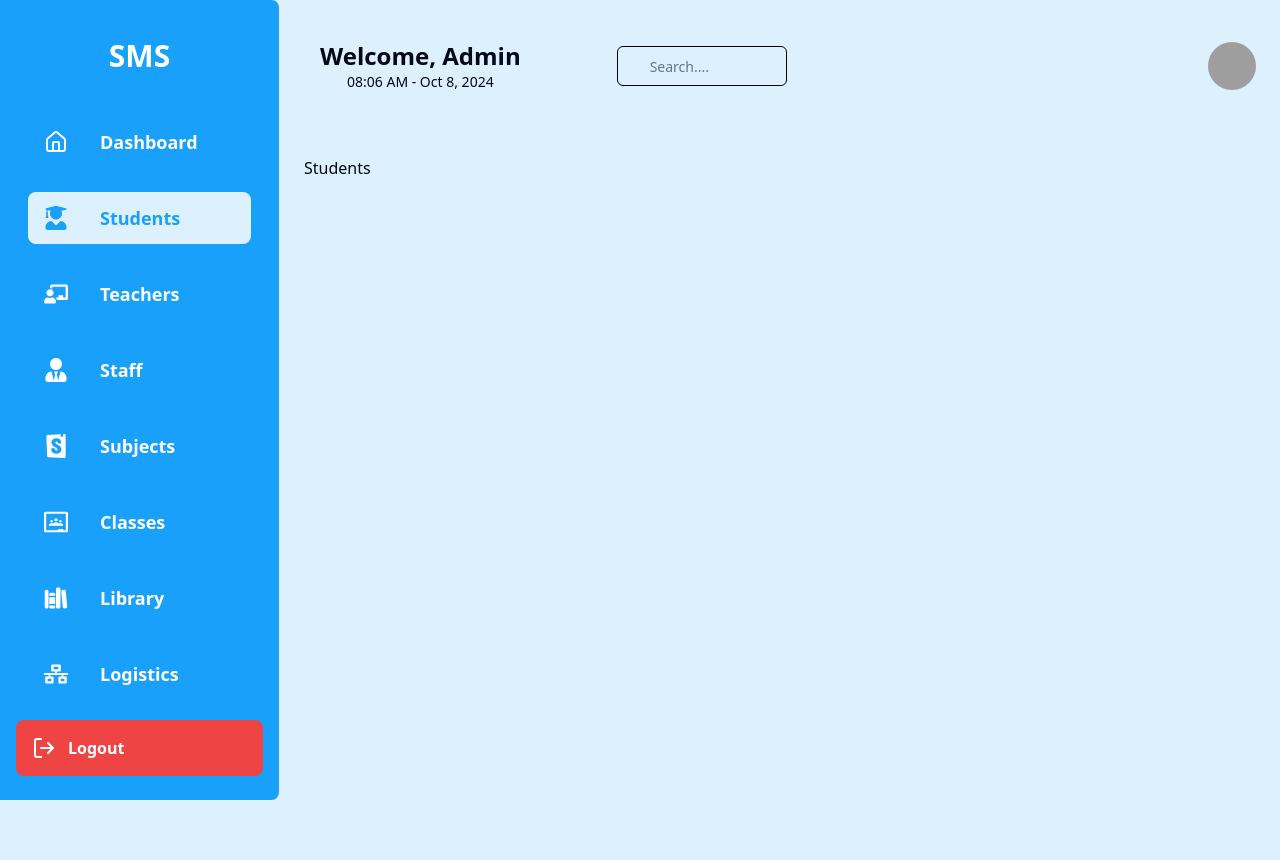
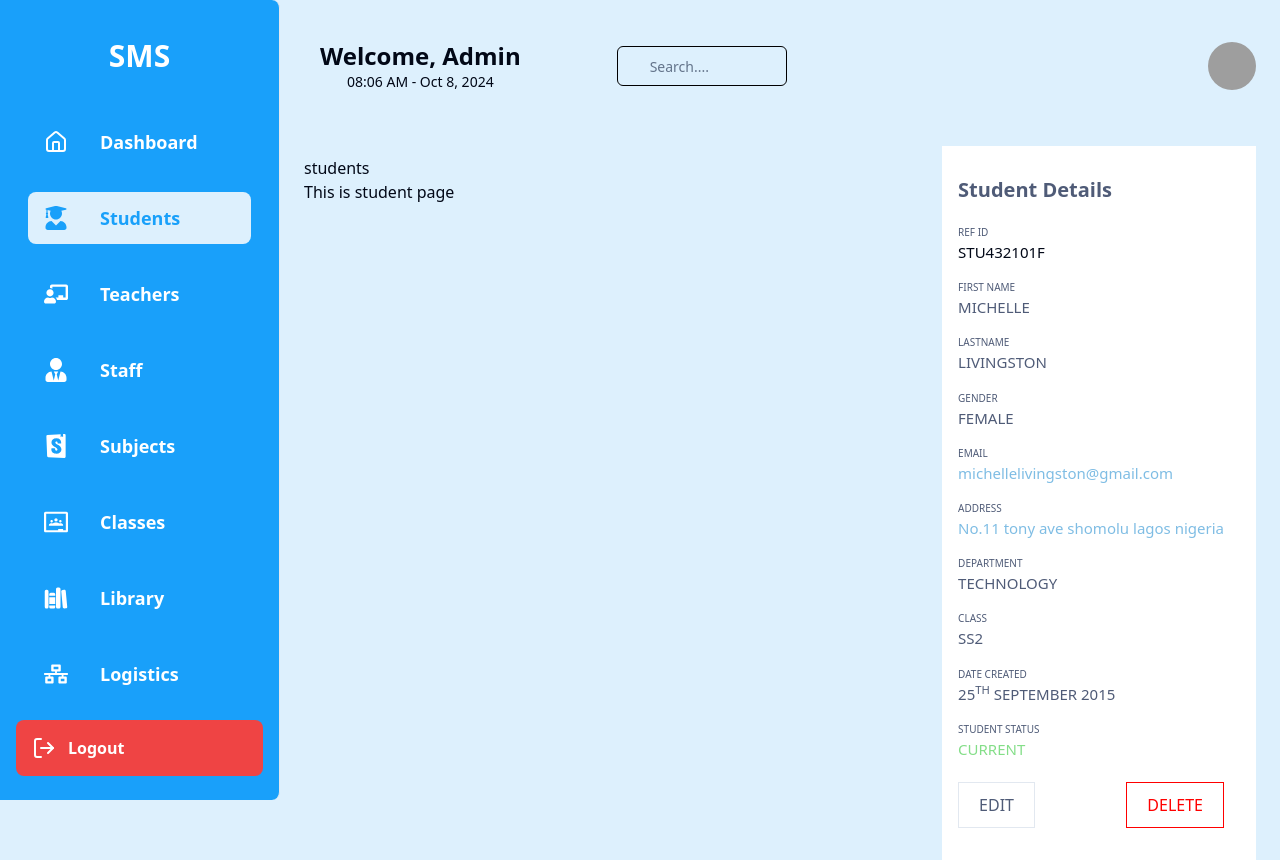
Before and after one commit to PanaceaSolution/Student-Management-System, a React (Vite) app in the folder Client/: page /students in a window 1280 px wide. Before the commit the page ends 800 px from the top, so only its background shows below. Built offline with nearby package versions, Linux system fonts and the light colour scheme; grey boxes are pictures that could not be loaded.

Commit message:
component:details-sidebar
detail sidebar of admin dashboard added

```diff
--- /dev/null
+++ b/Client/src/components/DetailSidebar.jsx
@@ -0,0 +1,91 @@
+import React from "react";
+
+const DetailSidebar = () => {
+  const infoClasses = "flex flex-col gap-[5px] my-5";
+  const infoParaClasses =
+    "font-[400] text-[10px] leading-[12.1px] text-[#233255CC] uppercase";
+  const headingClasses = "font-[500] text-[15px] leading-[18.1px]";
+  return (
+    <>
+      <h1>This is student page</h1>
+      {/* student details */}
+
+      <div className="absolute top-[9.125rem] right-[1.5rem] bg-white ps-[1rem] py-[2rem] pe-[2rem]">
+        <h2 className="text-start text-xl leading-6 font-[900] text-[#233255CC]">
+          Student Details
+        </h2>
+        <div className="my-6">
+          <div className={`${infoClasses} `}>
+            <p className={`${infoParaClasses}`}>REF ID</p>
+            <h3 className={`${headingClasses}`}>STU432101F</h3>
+          </div>
+          <div className={`${infoClasses}`}>
+            <p className={`${infoParaClasses}`}>first name</p>
+            <h3 className={`${headingClasses} uppercase text-[#233255CC]`}>
+              michelle
+            </h3>
+          </div>
+          <div className={`${infoClasses}`}>
+            <p className={`${infoParaClasses}`}>lastname</p>
+            <h3 className={`${headingClasses} uppercase text-[#233255CC]`}>
+              livingston
+            </h3>
+          </div>
+          <div className={`${infoClasses}`}>
+            <p className={`${infoParaClasses}`}>gender</p>
+            <h3 className={`${headingClasses} uppercase text-[#233255CC]`}>
+              female
+            </h3>
+          </div>
+          <div className={`${infoClasses}`}>
+            <p className={`${infoParaClasses}`}>Email</p>
+            <h3 className={`${headingClasses} text-[#7FBDE4]`}>
+              michellelivingston@gmail.com
+            </h3>
+          </div>
+          <div className={`${infoClasses}`}>
+            <p className={`${infoParaClasses}`}>Address</p>
+            <h3 className={`${headingClasses} text-[#7FBDE4]`}>
+              No.11 tony ave shomolu lagos nigeria
+            </h3>
+          </div>
+          <div className={`${infoClasses}`}>
+            <p className={`${infoParaClasses}`}>department</p>
+            <h3 className={`${headingClasses} uppercase text-[#233255CC]`}>
+              technology
+            </h3>
+          </div>
+          <div className={`${infoClasses}`}>
+            <p className={`${infoParaClasses}`}>class</p>
+            <h3 className={`${headingClasses} uppercase text-[#233255CC]`}>
+              SS2
+            </h3>
+          </div>
+          <div className={`${infoClasses}`}>
+            <p className={`${infoParaClasses}`}>date created</p>
+            <h3 className={`${headingClasses} uppercase text-[#233255CC]`}>
+              25<sup>th</sup> september 2015
+            </h3>
+          </div>
+          <div className={`${infoClasses}`}>
+            <p className={`${infoParaClasses}`}>student status</p>
+            <h3 className={`${headingClasses} uppercase text-[#84DE88]`}>
+              Current
+            </h3>
+          </div>
+        </div>
+
+        <div className="flex justify-between items-center">
+          <button className="px-[20px] py-[10px] border-[0.5px] uppercase font-[400] text-[16px] text-[#233255CC] hover:bg-[#233255CC] hover:text-white">
+            Edit
+          </button>
+          <button className="px-[20px] py-[10px] border-[0.5px] border-[#FF0000] uppercase font-[400] text-[16px] text-[#FF0000] hover:bg-[#FF0000] hover:text-white">
+            Delete
+          </button>
+        </div>
+      </div>
+    </>
+  );
+};
+
+export default DetailSidebar;
--- a/Client/src/pages/admin/Students.jsx
+++ b/Client/src/pages/admin/Students.jsx
@@ -1,9 +1,14 @@
-import React from 'react'
+import DetailSidebar from "@/components/DetailSidebar";
+import React from "react";
 
 const Students = () => {
-   return (
-      <div>Students</div>
-   )
-}
+  return (
+    <>
+      <h1>students</h1>
+      {/* detail sidebar of student */}
+      <DetailSidebar />
+    </>
+  );
+};
 
-export default Students
+export default Students;
```
